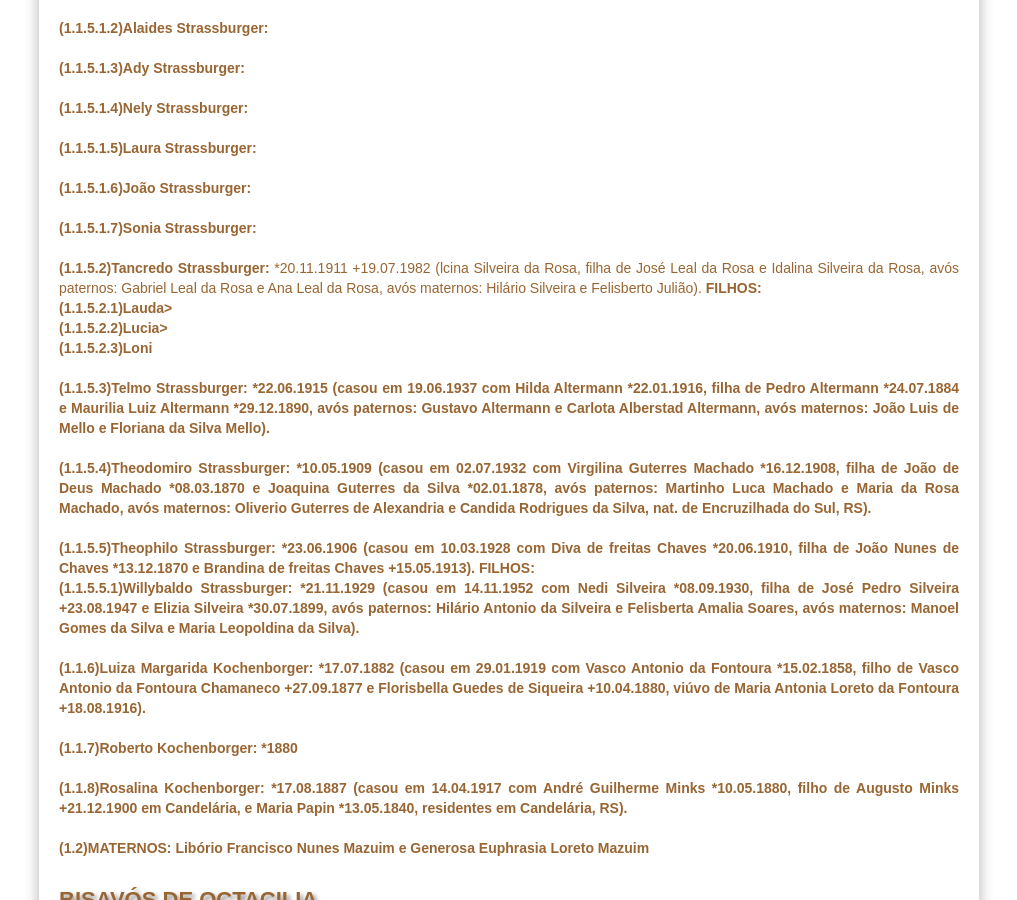
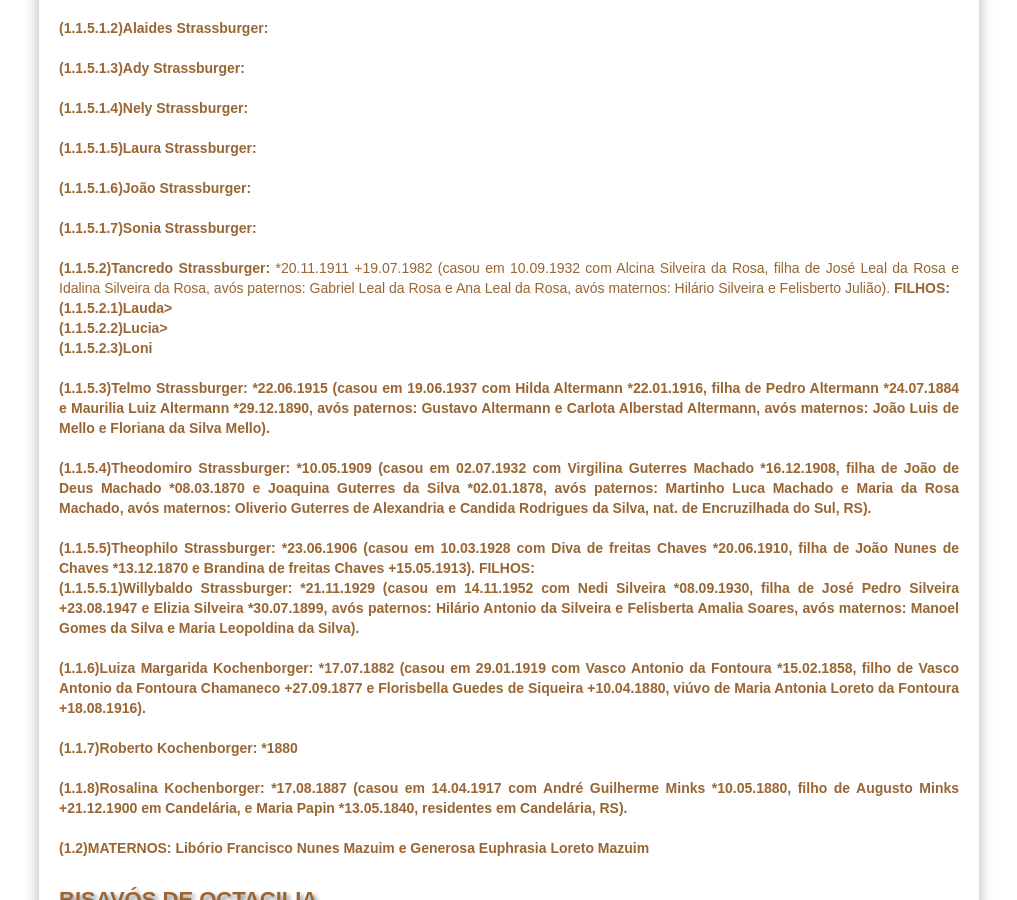
Before and after one commit to claudiovargas1955/claudiovargas1955.github.io, a Jekyll site: the page built from _pages/familia-kochenborger.html, in a window 1280 px wide and 900 px high, scrolled down 2615 px. Shown: the whole window, without its empty margins (131-1148 px from the left). Built offline with Jekyll 4.4.1, drawn with Linux system fonts in a browser that asks for light colours; some web fonts are replaced.

Commit message:
Update familia-kochenborger.html

```diff
--- a/_pages/familia-kochenborger.html
+++ b/_pages/familia-kochenborger.html
@@ -216,8 +216,8 @@
     <b>(1.1.5.1.6)João Strassburger: </b><br><br>
     <b>(1.1.5.1.7)Sonia Strassburger: </b><br><br>
 
-  <b>(1.1.5.2)Tancredo Strassburger: </b>*20.11.1911 +19.07.1982  (lcina Silveira da Rosa, filha de José Leal da Rosa e
-  Idalina Silveira da Rosa, avós paternos: Gabriel Leal da Rosa e Ana Leal da Rosa, avós maternos: Hilário Silveira e Felisberto
+  <b>(1.1.5.2)Tancredo Strassburger: </b>*20.11.1911 +19.07.1982 (casou em 10.09.1932 com Alcina Silveira da Rosa, filha de José Leal da
+  Rosa e Idalina Silveira da Rosa, avós paternos: Gabriel Leal da Rosa e Ana Leal da Rosa, avós maternos: Hilário Silveira e Felisberto
   Julião). <b>FILHOS: </b><br>
   <b>(1.1.5.2.1)Lauda><br>
   <b>(1.1.5.2.2)Lucia><br>
```
